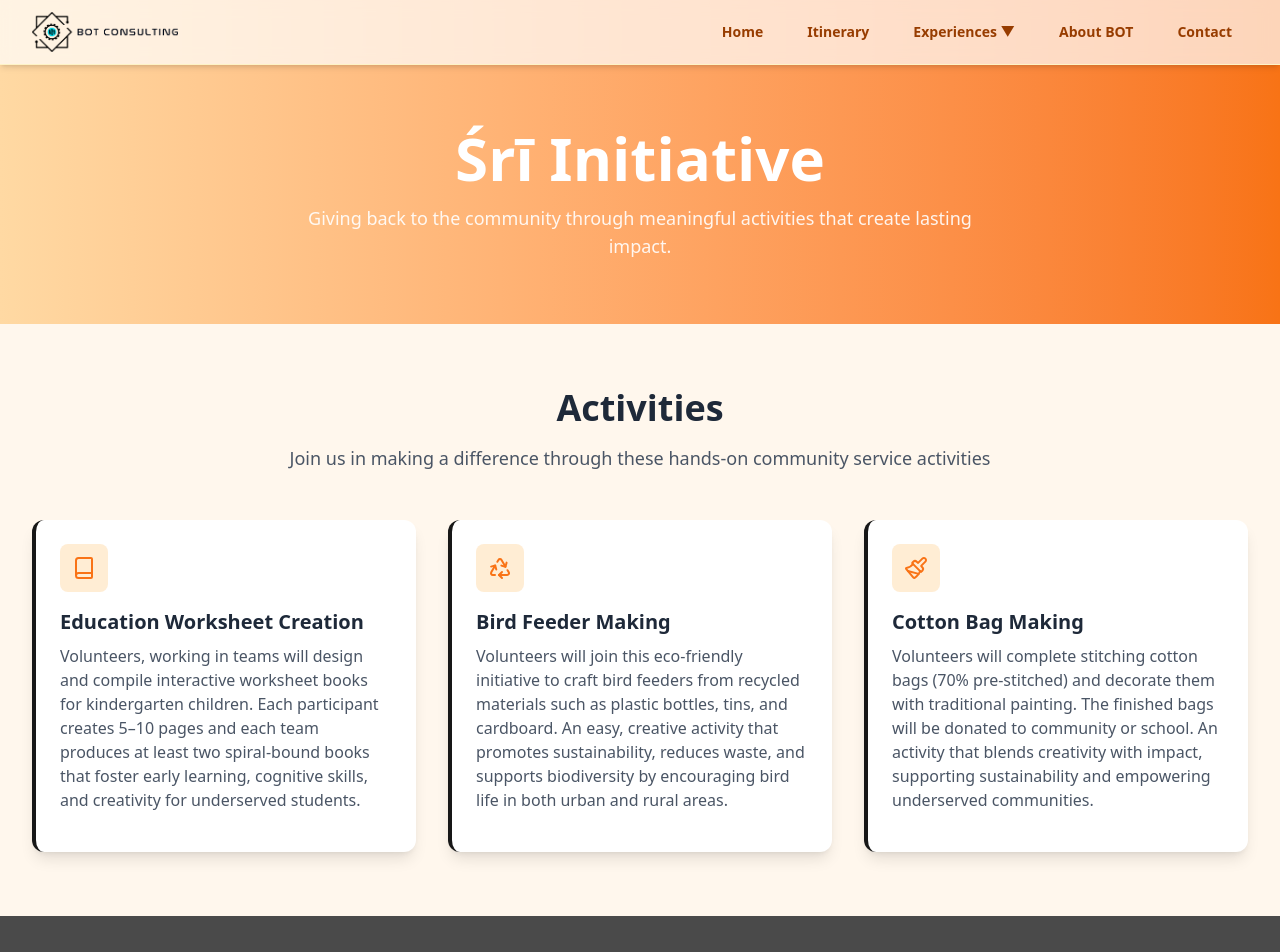
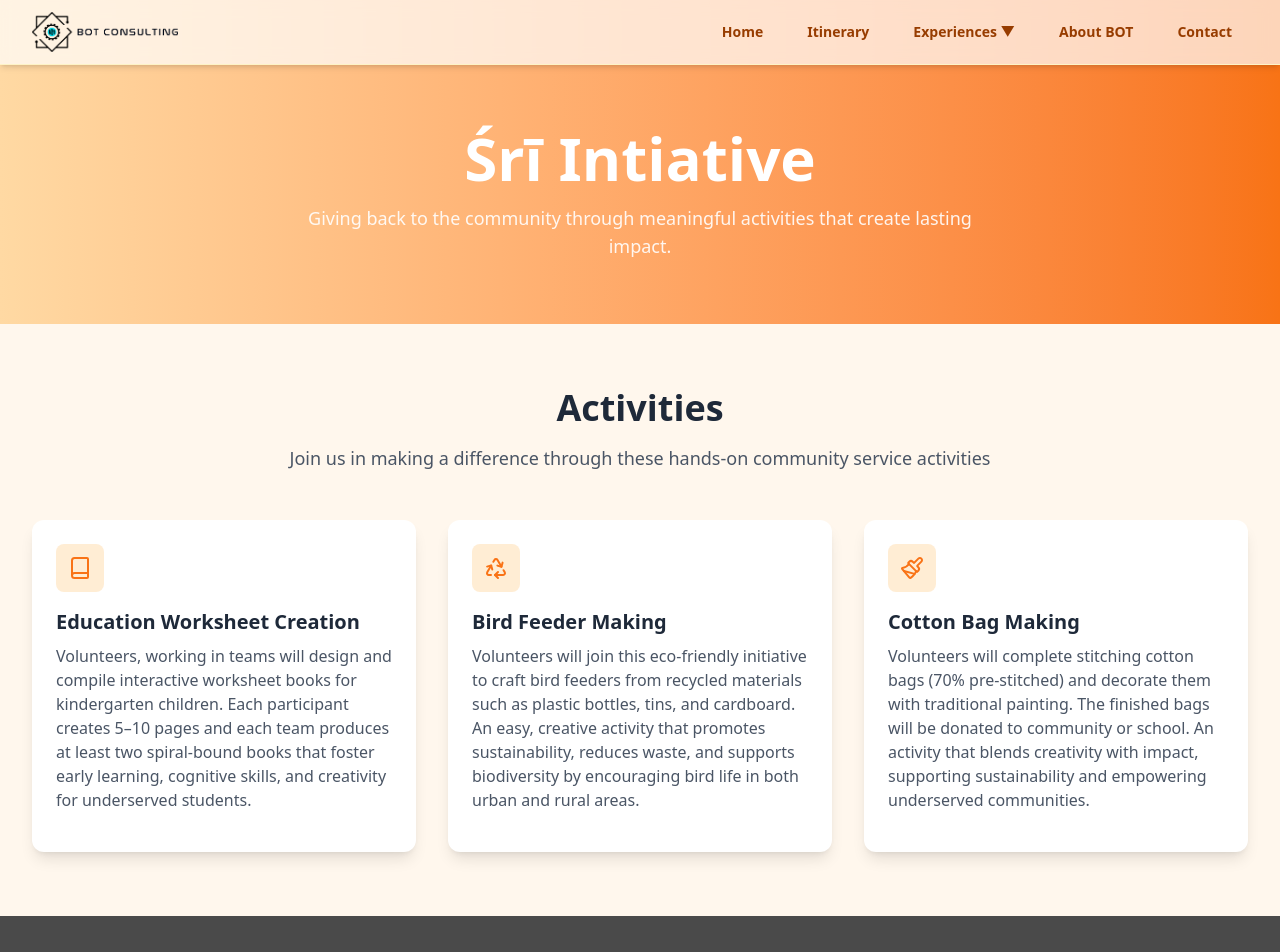
Before and after one commit to theharshdadhich/retreat, a Next.js app: page /sri in a window 1280 px wide. Shown: the top 952 px of the page. Built offline with nearby package versions, Linux system fonts and the light colour scheme; a web font is replaced by a local one.

Commit message:
border changes

```diff
--- a/src/app/sri/page.tsx
+++ b/src/app/sri/page.tsx
@@ -8,7 +8,7 @@ export default function SRIPage() {
 
       <section className="pt-16 bg-gradient-to-r from-[#FFD9A3] to-[#F87315]">
         <div className="max-w-7xl mx-auto px-4 sm:px-6 lg:px-8 py-16 text-center">
-          <h1 className="text-4xl md:text-6xl font-bold text-white mb-4">Śrī Initiative</h1>
+          <h1 className="text-4xl md:text-6xl font-bold text-white mb-4">Śrī Intiative</h1>
           <p className="text-white/90 text-lg max-w-2xl mx-auto">
           Giving back to the community through meaningful activities that create lasting impact.
           </p>
@@ -26,7 +26,7 @@ export default function SRIPage() {
 
           <div className="grid md:grid-cols-3 gap-8">
             {/* Education Worksheet Creation */}
-            <div className="bg-white rounded-xl shadow-lg p-6 border-l-4 ">
+            <div className="bg-white rounded-xl shadow-lg p-6 ">
             <div className="w-12 h-12 rounded-lg bg-orange-100 flex items-center justify-center mb-4">
               <Book className="text-[#F97316]" />
             </div>
@@ -39,7 +39,7 @@ export default function SRIPage() {
             </div>
 
             {/* Bird Feeder Making */}
-            <div className="bg-white rounded-xl shadow-lg p-6 border-l-4 ">
+            <div className="bg-white rounded-xl shadow-lg p-6 ">
                 <div className="w-12 h-12 rounded-lg bg-orange-100 flex items-center justify-center mb-4">
                     <Recycle className="text-[#F97316]" />
                 </div>
@@ -52,7 +52,7 @@ export default function SRIPage() {
             </div>
 
             {/* Cotton Bag Making */}
-            <div className="bg-white rounded-xl shadow-lg p-6 border-l-4 ">
+            <div className="bg-white rounded-xl shadow-lg p-6 ">
                 <div className="w-12 h-12 rounded-lg bg-orange-100 flex items-center justify-center mb-4">
                     <Paintbrush className="text-[#F97316]" />
                 </div>
```
